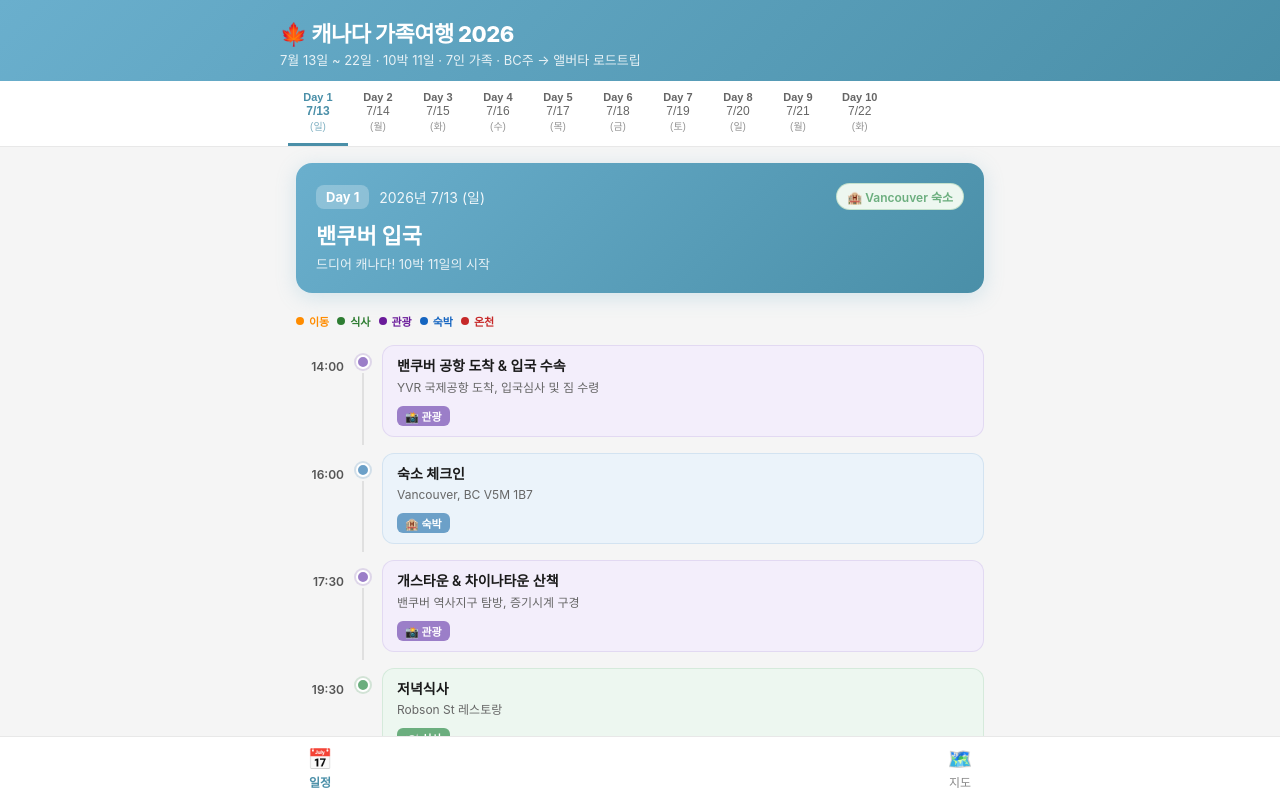
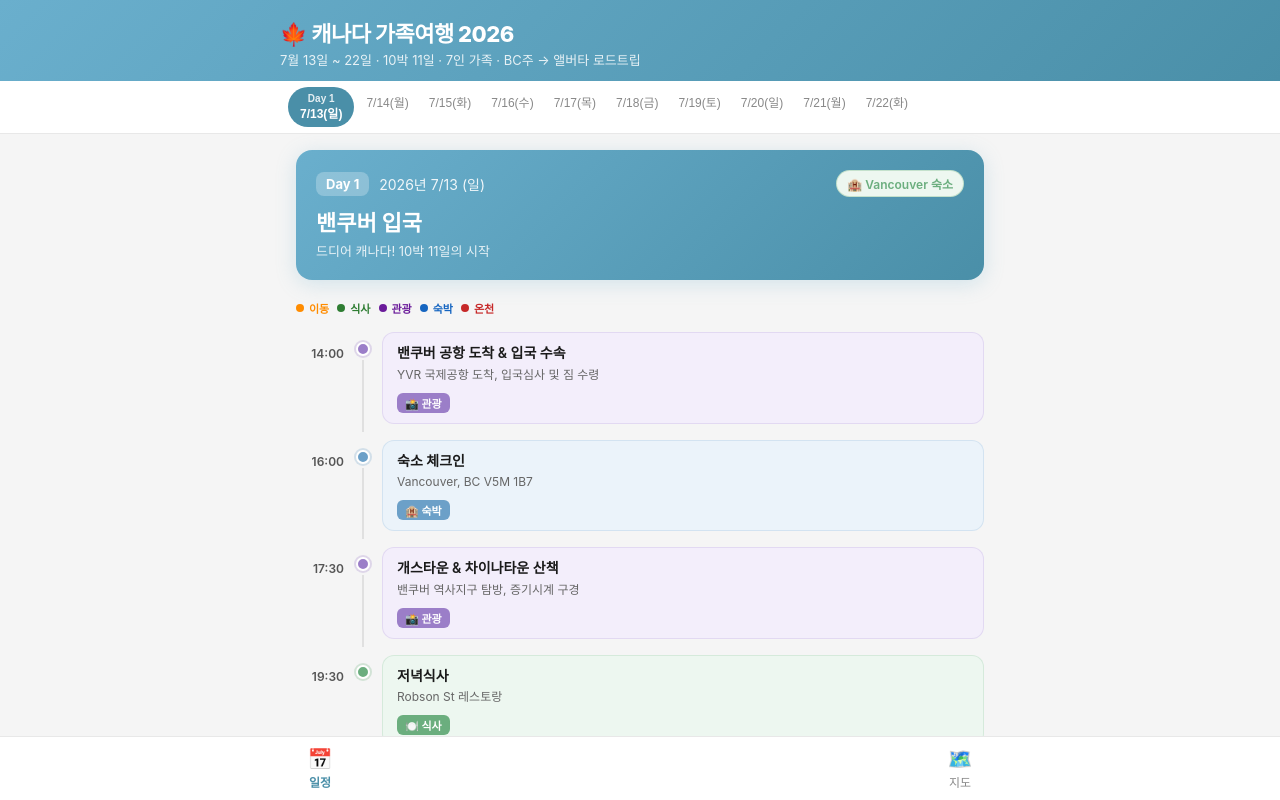
Before and after one commit to kimsolyee/canada-trip-2026, a React (Vite) app: page / in a window 1280 px wide. Built offline with nearby package versions, Linux system fonts and the light colour scheme.

Commit message:
지도: 숙박지를 큰 마커로 표시 / 날짜 탭 간결하게 개선

```diff
--- a/src/App.jsx
+++ b/src/App.jsx
@@ -36,8 +36,8 @@ function DayTabs({ activeDay, onSelect }) {
     }}>
       <div style={{
         display: 'flex',
-        minWidth: 'max-content',
-        padding: '0 8px',
+        padding: '6px 8px',
+        gap: '4px',
         maxWidth: '720px',
         margin: '0 auto',
       }}>
@@ -51,21 +51,23 @@ function DayTabs({ activeDay, onSelect }) {
                 display: 'flex',
                 flexDirection: 'column',
                 alignItems: 'center',
-                padding: '10px 14px',
+                padding: isActive ? '6px 12px' : '6px 8px',
                 border: 'none',
-                background: 'none',
+                borderRadius: '20px',
+                background: isActive ? '#4A8FA8' : 'transparent',
                 cursor: 'pointer',
-                borderBottom: isActive ? '3px solid #4A8FA8' : '3px solid transparent',
-                color: isActive ? '#4A8FA8' : '#666',
+                color: isActive ? 'white' : '#888',
                 transition: 'all 0.15s',
-                minWidth: '60px',
+                whiteSpace: 'nowrap',
+                flexShrink: 0,
               }}
             >
-              <span style={{ fontSize: '11px', fontWeight: 700 }}>Day {day.day}</span>
-              <span style={{ fontSize: '12px', fontWeight: isActive ? 700 : 400, marginTop: '1px' }}>
-                {day.date}
+              {isActive && (
+                <span style={{ fontSize: '10px', fontWeight: 700, opacity: 0.85 }}>Day {day.day}</span>
+              )}
+              <span style={{ fontSize: '12px', fontWeight: isActive ? 700 : 500 }}>
+                {day.date}({day.weekday})
               </span>
-              <span style={{ fontSize: '10px', opacity: 0.7 }}>({day.weekday})</span>
             </button>
           )
         })}
--- a/src/components/MapView.jsx
+++ b/src/components/MapView.jsx
@@ -43,8 +43,8 @@ export default function MapView({ onNavigate }) {
               <CircleMarker
                 key={i}
                 center={[w.lat, w.lng]}
-                radius={w.main ? 10 : 7}
-                fillColor={w.main ? '#4A8FA8' : '#E8925A'}
+                radius={w.main ? 11 : 6}
+                fillColor={w.main ? '#4A8FA8' : '#AAB8C2'}
                 color="white"
                 weight={2.5}
                 fillOpacity={0.9}
--- a/src/data/scheduleData.js
+++ b/src/data/scheduleData.js
@@ -184,23 +184,25 @@ export const schedule = [
 ]
 
 export const waypoints = [
-  { name: '밴쿠버 공항 (YVR)', lat: 49.1967, lng: -123.1815, main: true,  day: 1 },
-  { name: '개스타운 · 스탠리파크', lat: 49.2938, lng: -123.1300, main: false, day: 1 },
-  { name: '린밸리',              lat: 49.3484, lng: -123.1136, main: false, day: 2 },
-  { name: 'West Kelowna',       lat: 49.8619, lng: -119.5893, main: true,  day: 3 },
-  { name: 'Osoyoos',            lat: 49.0353, lng: -119.4657, main: false, day: 4 },
-  { name: 'Vernon (캥거루팜)',   lat: 50.2674, lng: -119.2720, main: false, day: 5 },
-  { name: 'Blue River (Glacier Lodge)', lat: 52.1266, lng: -119.2929, main: true, day: 5 },
-  { name: '재스퍼',             lat: 52.8737, lng: -118.0814, main: true,  day: 6 },
-  { name: 'Miette Hot Springs', lat: 52.9932, lng: -117.6420, main: false, day: 6 },
-  { name: '아타바스카 폭포',     lat: 52.6617, lng: -117.8816, main: false, day: 6 },
-  { name: 'Columbia Icefield',  lat: 52.2197, lng: -117.2253, main: false, day: 6 },
-  { name: '선왑타 폭포',         lat: 52.2053, lng: -117.6493, main: false, day: 7 },
-  { name: '페이토 레이크',       lat: 51.7237, lng: -116.5303, main: false, day: 7 },
-  { name: '보우 레이크',         lat: 51.6736, lng: -116.4697, main: false, day: 7 },
-  { name: '레이크 루이스',       lat: 51.4254, lng: -116.1773, main: true,  day: 7 },
-  { name: '밴프',               lat: 51.1784, lng: -115.5708, main: true,  day: 8 },
-  { name: '투젝 레이크',         lat: 51.2028, lng: -115.5041, main: false, day: 7 },
-  { name: '캘거리 타워',         lat: 51.0447, lng: -114.0719, main: true,  day: 9 },
-  { name: '집 (Calgary)',       lat: 51.0432, lng: -114.0947, main: true,  day: 9 },
+  { name: '밴쿠버 공항 (YVR)',          lat: 49.1967, lng: -123.1815, main: false, day: 1 },
+  { name: '개스타운 · 스탠리파크',       lat: 49.2938, lng: -123.1300, main: false, day: 1 },
+  { name: '🛏️ 밴쿠버 숙소',            lat: 49.2545, lng: -123.0420, main: true,  day: 1 },
+  { name: '린밸리',                     lat: 49.3484, lng: -123.1136, main: false, day: 2 },
+  { name: '🛏️ West Kelowna 숙소',      lat: 49.8619, lng: -119.5893, main: true,  day: 3 },
+  { name: 'Osoyoos',                    lat: 49.0353, lng: -119.4657, main: false, day: 4 },
+  { name: 'Vernon (캥거루팜)',           lat: 50.2674, lng: -119.2720, main: false, day: 5 },
+  { name: '🛏️ Glacier Mountain Lodge', lat: 52.1266, lng: -119.2929, main: true,  day: 5 },
+  { name: 'Miette Hot Springs',         lat: 52.9932, lng: -117.6420, main: false, day: 6 },
+  { name: '아타바스카 폭포',             lat: 52.6617, lng: -117.8816, main: false, day: 6 },
+  { name: 'Columbia Icefield',          lat: 52.2197, lng: -117.2253, main: false, day: 6 },
+  { name: '🛏️ 재스퍼 숙소',            lat: 52.8737, lng: -118.0814, main: true,  day: 6 },
+  { name: '선왑타 폭포',                lat: 52.2053, lng: -117.6493, main: false, day: 7 },
+  { name: '페이토 레이크',              lat: 51.7237, lng: -116.5303, main: false, day: 7 },
+  { name: '보우 레이크',                lat: 51.6736, lng: -116.4697, main: false, day: 7 },
+  { name: '레이크 루이스',              lat: 51.4254, lng: -116.1773, main: false, day: 7 },
+  { name: '밴프 타운',                  lat: 51.1784, lng: -115.5708, main: false, day: 7 },
+  { name: '투젝 레이크',                lat: 51.2028, lng: -115.5041, main: false, day: 7 },
+  { name: '🛏️ 밴프 바운더리 로지',     lat: 51.1717, lng: -115.5841, main: true,  day: 7 },
+  { name: '캘거리 타워',                lat: 51.0447, lng: -114.0719, main: false, day: 9 },
+  { name: '🏠 집 (Calgary)',            lat: 51.0432, lng: -114.0947, main: true,  day: 9 },
 ]
```
